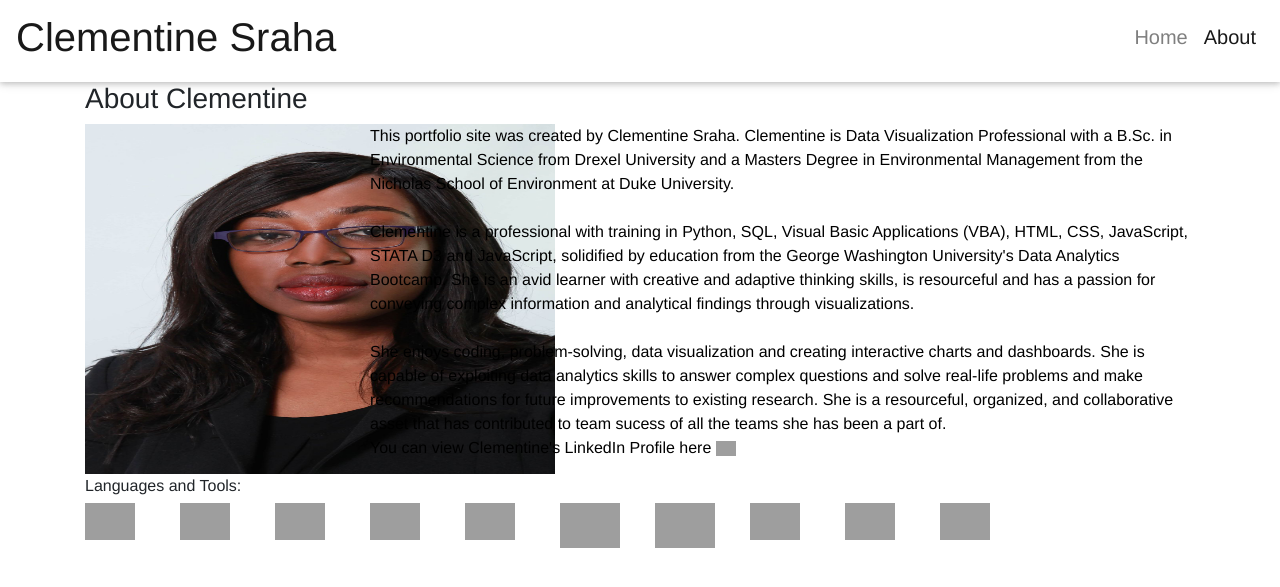
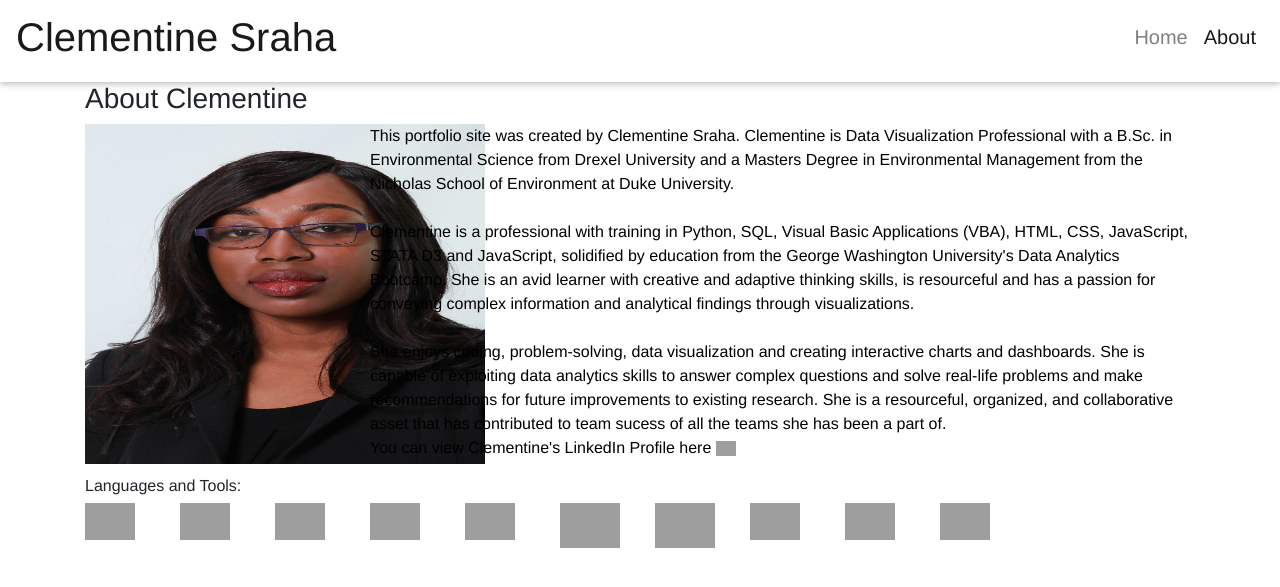
Before and after one commit to clemiblac/Portfolio, a Flask app: page /about in a window 1280 px wide. Shown: the top 587 px of the page. Run offline with Flask 2, Linux system fonts and the light colour scheme; some libraries are stand-ins or nearby versions; grey boxes are pictures that could not be loaded.

Commit message:
ajusted img size

```diff
--- a/static/css/style.css
+++ b/static/css/style.css
@@ -16,6 +16,6 @@
 }
 
 #profile-picture {
-    width: 470px;
-    height: 350px;
+    width: 400px;
+    height: 340px;
   }
```
